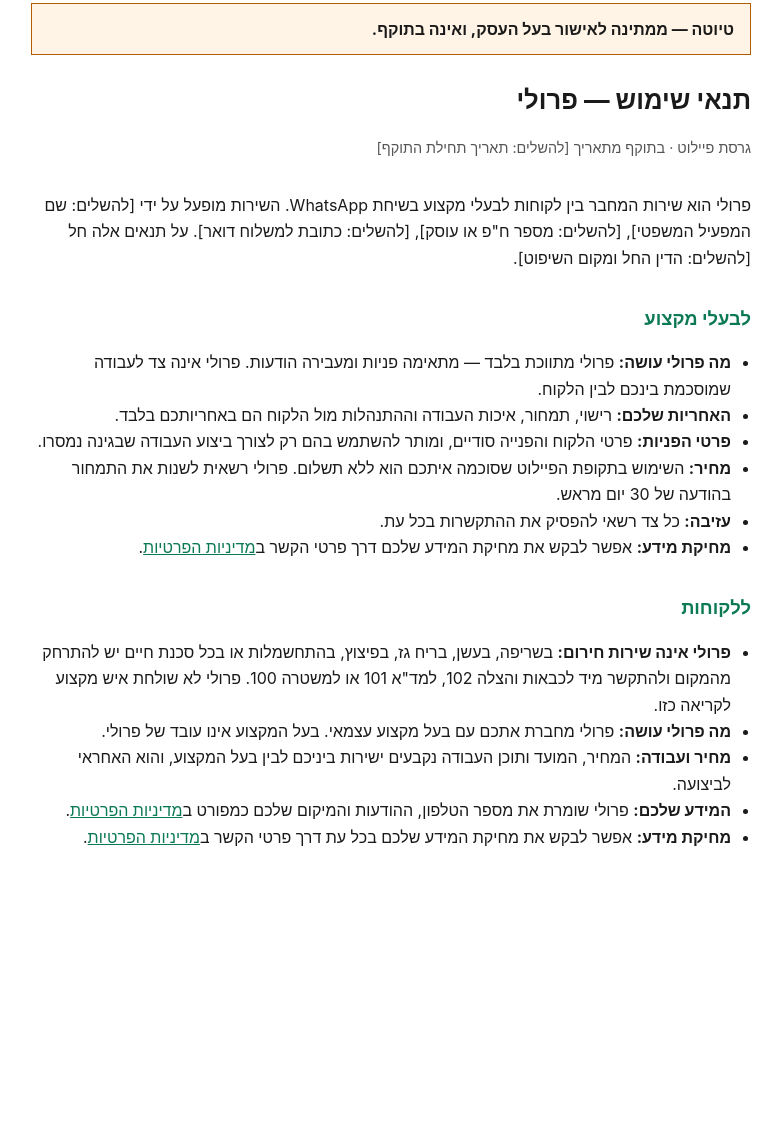
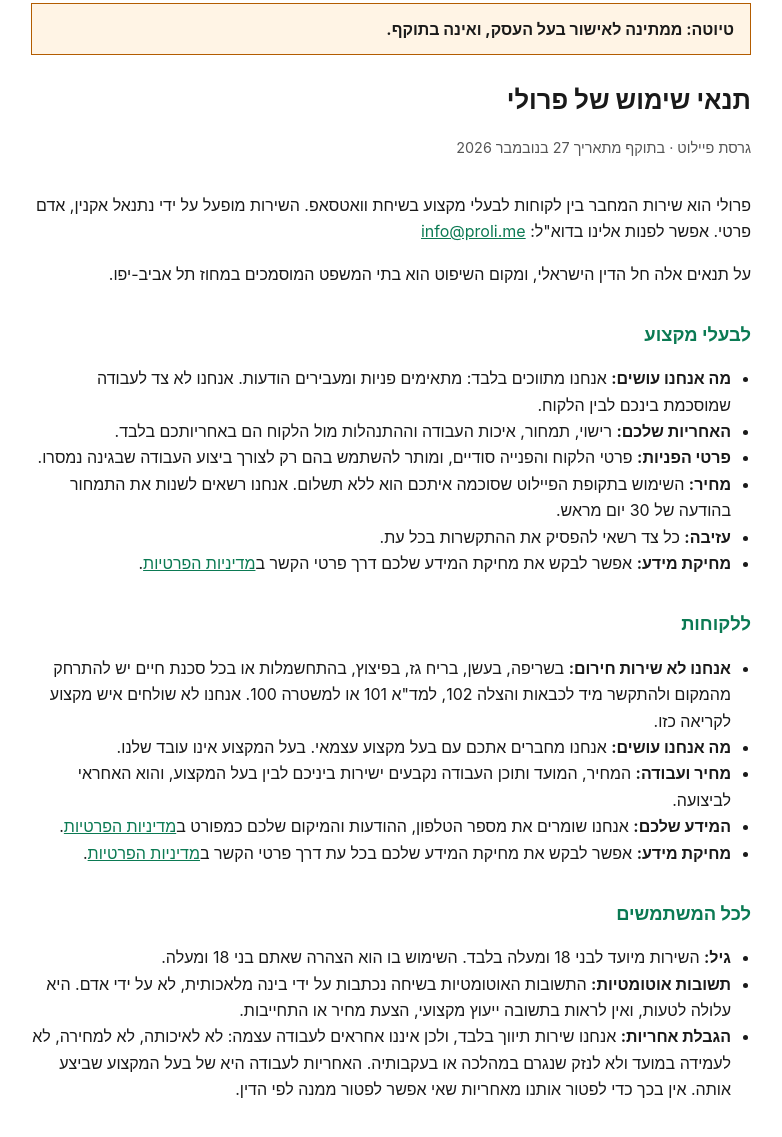
Before and after one commit to netanel152/proli, a plain HTML site: page app/static/terms.html in a window 1280 px wide. Shown: the part 37-1174 px from the top of the page, without its empty margins (249-1031 px from the left). Before the commit the page ends 967 px from the top, so only its background shows below. Drawn offline with Linux system fonts and the light colour scheme.

Commit message:
chore(legal): fill operator details in the draft terms, name the operator in the privacy policy
Terms draft: operator, contact, effective date, governing law and venue filled in;
business-number clause removed; adds a section for all users (age 18+, replies
written by AI, limitation of liability for the work). The draft banner stays, so
/terms still answers 404 and TERMS_ENABLED is unchanged. Privacy policy: one line
naming the operator in the Hebrew and English contact sections. Tests pin the
operator name on both pages.

```diff
--- a/app/static/terms.html
+++ b/app/static/terms.html
@@ -2,15 +2,16 @@
 <!--
   DRAFT pending owner approval. Not reviewed by a lawyer, and not a claim of legal sufficiency.
   GET /terms answers 404 and no message links here while this file contains the
-  data-terms-draft banner or any "[להשלים" placeholder, even with TERMS_ENABLED=true.
-  To publish: fill every placeholder, delete the banner and this whole comment,
-  then set TERMS_ENABLED=true on the api and worker services.
+  data-terms-draft banner or any unfilled placeholder, even with TERMS_ENABLED=true.
+  The operator details are filled in. To publish: after the owner approves the text,
+  delete the banner and this whole comment, then set TERMS_ENABLED=true on the api
+  and worker services.
 -->
 <html lang="he" dir="rtl">
 <head>
 <meta charset="utf-8">
 <meta name="viewport" content="width=device-width, initial-scale=1">
-<title>תנאי שימוש — פרולי</title>
+<title>תנאי שימוש של פרולי</title>
 <style>
   :root {
     --ink: #1a1a1a; --muted: #555; --line: #e3e3e3; --bg: #ffffff; --accent: #0b7a53;
@@ -35,26 +36,26 @@
 <main>
 
 <div class="draft" data-terms-draft>
-  <strong>טיוטה — ממתינה לאישור בעל העסק, ואינה בתוקף.</strong>
+  <strong>טיוטה: ממתינה לאישור בעל העסק, ואינה בתוקף.</strong>
 </div>
 
-<h1>תנאי שימוש — פרולי</h1>
-<p class="updated">גרסת פיילוט · בתוקף מתאריך [להשלים: תאריך תחילת התוקף]</p>
+<h1>תנאי שימוש של פרולי</h1>
+<p class="updated">גרסת פיילוט · בתוקף מתאריך 27 בנובמבר 2026</p>
 
-<p>פרולי הוא שירות המחבר בין לקוחות לבעלי מקצוע בשיחת WhatsApp. השירות מופעל על ידי
-[להשלים: שם המפעיל המשפטי], [להשלים: מספר ח"פ או עוסק], [להשלים: כתובת למשלוח דואר].
-על תנאים אלה חל [להשלים: הדין החל ומקום השיפוט].</p>
+<p>פרולי הוא שירות המחבר בין לקוחות לבעלי מקצוע בשיחת וואטסאפ. השירות מופעל על ידי
+נתנאל אקנין, אדם פרטי. אפשר לפנות אלינו בדוא"ל: <a href="mailto:info@proli.me">info@proli.me</a></p>
+<p>על תנאים אלה חל הדין הישראלי, ומקום השיפוט הוא בתי המשפט המוסמכים במחוז תל אביב-יפו.</p>
 
 <h2>לבעלי מקצוע</h2>
 <ul>
-  <li><strong>מה פרולי עושה:</strong> פרולי מתווכת בלבד — מתאימה פניות ומעבירה הודעות.
-      פרולי אינה צד לעבודה שמוסכמת בינכם לבין הלקוח.</li>
+  <li><strong>מה אנחנו עושים:</strong> אנחנו מתווכים בלבד: מתאימים פניות ומעבירים הודעות.
+      אנחנו לא צד לעבודה שמוסכמת בינכם לבין הלקוח.</li>
   <li><strong>האחריות שלכם:</strong> רישוי, תמחור, איכות העבודה וההתנהלות מול הלקוח
       הם באחריותכם בלבד.</li>
   <li><strong>פרטי הפניות:</strong> פרטי הלקוח והפנייה סודיים, ומותר להשתמש בהם רק
       לצורך ביצוע העבודה שבגינה נמסרו.</li>
-  <li><strong>מחיר:</strong> השימוש בתקופת הפיילוט שסוכמה איתכם הוא ללא תשלום. פרולי
-      רשאית לשנות את התמחור בהודעה של 30 יום מראש.</li>
+  <li><strong>מחיר:</strong> השימוש בתקופת הפיילוט שסוכמה איתכם הוא ללא תשלום. אנחנו
+      רשאים לשנות את התמחור בהודעה של 30 יום מראש.</li>
   <li><strong>עזיבה:</strong> כל צד רשאי להפסיק את ההתקשרות בכל עת.</li>
   <li><strong>מחיקת מידע:</strong> אפשר לבקש את מחיקת המידע שלכם דרך פרטי הקשר
       ב<a href="/privacy">מדיניות הפרטיות</a>.</li>
@@ -62,19 +63,32 @@
 
 <h2>ללקוחות</h2>
 <ul>
-  <li><strong>פרולי אינה שירות חירום:</strong> בשריפה, בעשן, בריח גז, בפיצוץ, בהתחשמלות
+  <li><strong>אנחנו לא שירות חירום:</strong> בשריפה, בעשן, בריח גז, בפיצוץ, בהתחשמלות
       או בכל סכנת חיים יש להתרחק מהמקום ולהתקשר מיד לכבאות והצלה 102, למד"א 101
-      או למשטרה 100. פרולי לא שולחת איש מקצוע לקריאה כזו.</li>
-  <li><strong>מה פרולי עושה:</strong> פרולי מחברת אתכם עם בעל מקצוע עצמאי. בעל המקצוע
-      אינו עובד של פרולי.</li>
+      או למשטרה 100. אנחנו לא שולחים איש מקצוע לקריאה כזו.</li>
+  <li><strong>מה אנחנו עושים:</strong> אנחנו מחברים אתכם עם בעל מקצוע עצמאי. בעל המקצוע
+      אינו עובד שלנו.</li>
   <li><strong>מחיר ועבודה:</strong> המחיר, המועד ותוכן העבודה נקבעים ישירות ביניכם
       לבין בעל המקצוע, והוא האחראי לביצועה.</li>
-  <li><strong>המידע שלכם:</strong> פרולי שומרת את מספר הטלפון, ההודעות והמיקום שלכם
+  <li><strong>המידע שלכם:</strong> אנחנו שומרים את מספר הטלפון, ההודעות והמיקום שלכם
       כמפורט ב<a href="/privacy">מדיניות הפרטיות</a>.</li>
   <li><strong>מחיקת מידע:</strong> אפשר לבקש את מחיקת המידע שלכם בכל עת דרך פרטי הקשר
       ב<a href="/privacy">מדיניות הפרטיות</a>.</li>
 </ul>
 
+<h2>לכל המשתמשים</h2>
+<ul>
+  <li><strong>גיל:</strong> השירות מיועד לבני 18 ומעלה בלבד. השימוש בו הוא הצהרה
+      שאתם בני 18 ומעלה.</li>
+  <li><strong>תשובות אוטומטיות:</strong> התשובות האוטומטיות בשיחה נכתבות על ידי בינה
+      מלאכותית, לא על ידי אדם. היא עלולה לטעות, ואין לראות בתשובה ייעוץ מקצועי,
+      הצעת מחיר או התחייבות.</li>
+  <li><strong>הגבלת אחריות:</strong> אנחנו שירות תיווך בלבד, ולכן איננו אחראים לעבודה
+      עצמה: לא לאיכותה, לא למחירה, לא לעמידה במועד ולא לנזק שנגרם במהלכה או בעקבותיה.
+      האחריות לעבודה היא של בעל המקצוע שביצע אותה. אין בכך כדי לפטור אותנו מאחריות
+      שאי אפשר לפטור ממנה לפי הדין.</li>
+</ul>
+
 </main>
 </body>
 </html>
```
Also changed, not shown: app/static/privacy.html (+2 -0 lines), 3 other files.
